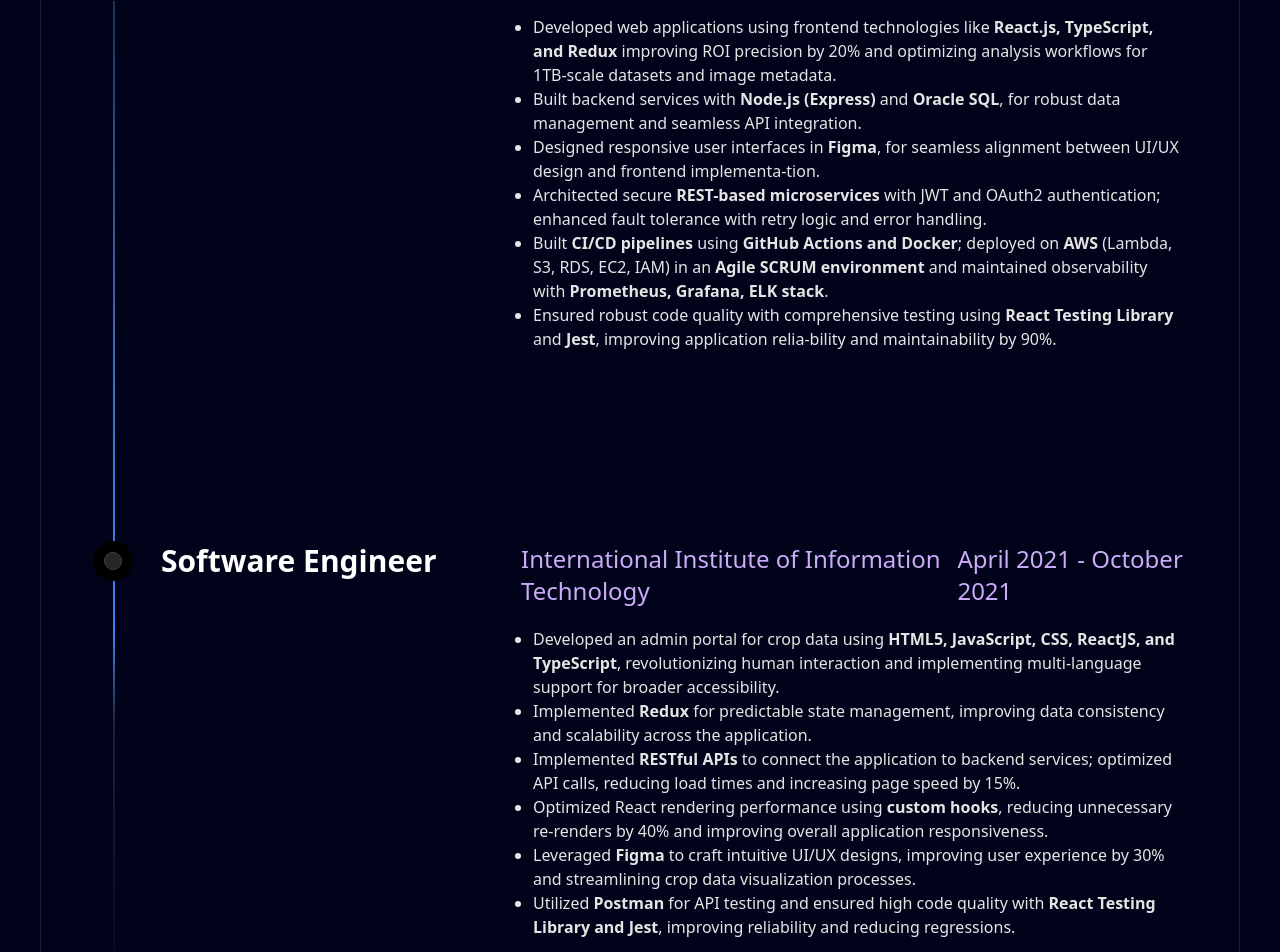
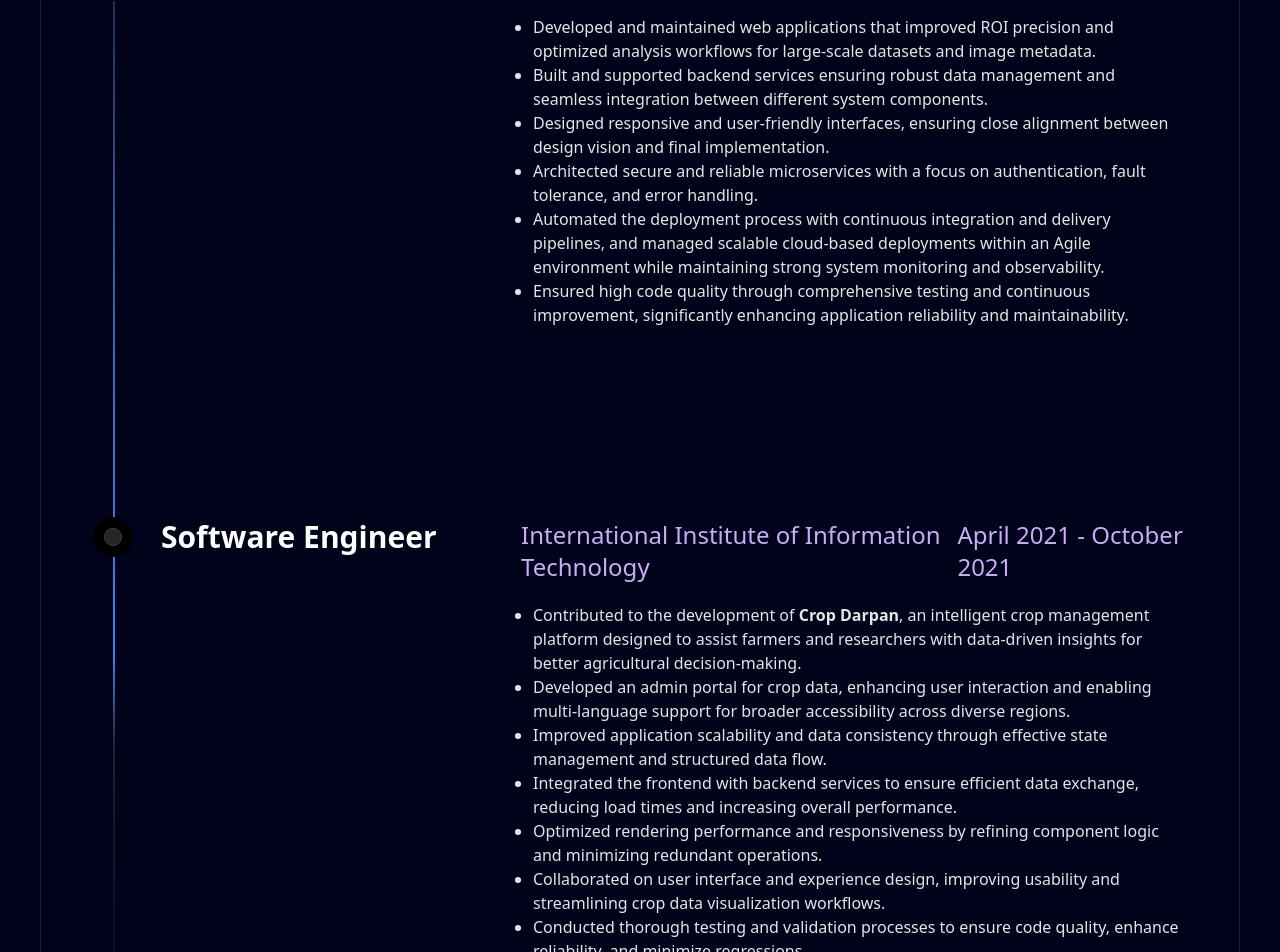
Before and after one commit to Adhinesh-Reddy/portfolio, a Next.js app: page / in a window 1280 px wide. Shown: the part 2080-3032 px from the top of the page. Built offline with nearby package versions, Linux system fonts and the light colour scheme.

Commit message:
Add files via upload

```diff
--- a/data/index.tsx
+++ b/data/index.tsx
@@ -219,25 +219,25 @@
 
         <ul className="list-disc pl-3 text-neutral-800 dark:text-neutral-200 text-sm md:text-base font-normal mb-8">
           <li>
-            Developed web applications using frontend technologies like <strong>React.js, TypeScript, and Redux</strong> improving ROI precision by 20% and optimizing analysis workflows for 1TB-scale datasets and image metadata.
+            Developed and maintained web applications that improved ROI precision and optimized analysis workflows for large-scale datasets and image metadata.
           </li>
           <li>
-            Built backend services with <strong>Node.js (Express)</strong> and <strong>Oracle SQL</strong>, for robust data management and seamless API integration.
+            Built and supported backend services ensuring robust data management and seamless integration between different system components.
           </li>
           <li>
-            Designed responsive user interfaces in <strong>Figma</strong>, for seamless alignment between UI/UX design and frontend implementa-tion.
+            Designed responsive and user-friendly interfaces, ensuring close alignment between design vision and final implementation.
           </li>
           <li>
-            Architected secure <strong>REST-based microservices</strong> with JWT and OAuth2 authentication; enhanced fault tolerance with retry logic and error handling.
+            Architected secure and reliable microservices with a focus on authentication, fault tolerance, and error handling.
           </li>
           <li>
-            Built <strong>CI/CD pipelines</strong> using <strong>GitHub Actions and Docker</strong>; deployed on <strong>AWS</strong> (Lambda, S3, RDS, EC2, IAM) in an <strong>Agile SCRUM environment</strong> and maintained observability with <strong>Prometheus, Grafana, ELK stack</strong>.
+            Automated the deployment process with continuous integration and delivery pipelines, and managed scalable cloud-based deployments within an Agile environment while maintaining strong system monitoring and observability.
           </li>
           <li>
-            Ensured robust code quality with comprehensive testing using <strong>React Testing Library</strong> and <strong>Jest</strong>, improving application relia-bility and maintainability by 90%.
+            Ensured high code quality through comprehensive testing and continuous improvement, significantly enhancing application reliability and maintainability.
           </li>
+        </ul>
 
-        </ul>
 
       </div>
     ),
@@ -258,25 +258,29 @@
 
         <ul className="list-disc pl-3 text-neutral-800 dark:text-neutral-200 text-sm md:text-base font-normal mb-8">
           <li>
-            Developed an admin portal for crop data using <strong>HTML5, JavaScript, CSS, ReactJS, and TypeScript</strong>, revolutionizing human interaction and implementing multi-language support for broader accessibility.
+            Contributed to the development of <strong>Crop Darpan</strong>, an intelligent crop management platform designed to assist farmers and researchers with data-driven insights for better agricultural decision-making.
           </li>
           <li>
-            Implemented <strong>Redux</strong> for predictable state management, improving data consistency and scalability across the application.
+            Developed an admin portal for crop data, enhancing user interaction and enabling multi-language support for broader accessibility across diverse regions.
           </li>
           <li>
-            Implemented <strong>RESTful APIs</strong> to connect the application to backend services; optimized API calls, reducing load times and increasing page speed by 15%.
+            Improved application scalability and data consistency through effective state management and structured data flow.
           </li>
           <li>
-            Optimized React rendering performance using <strong>custom hooks</strong>, reducing unnecessary re-renders by 40% and improving overall application responsiveness.
+            Integrated the frontend with backend services to ensure efficient data exchange, reducing load times and increasing overall performance.
           </li>
           <li>
-            Leveraged <strong>Figma</strong> to craft intuitive UI/UX designs, improving user experience by 30% and streamlining crop data visualization processes.
+            Optimized rendering performance and responsiveness by refining component logic and minimizing redundant operations.
           </li>
           <li>
-            Utilized <strong>Postman</strong> for API testing and ensured high code quality with <strong>React Testing Library and Jest</strong>, improving reliability and reducing regressions.
+            Collaborated on user interface and experience design, improving usability and streamlining crop data visualization workflows.
           </li>
+          <li>
+            Conducted thorough testing and validation processes to ensure code quality, enhance reliability, and minimize regressions.
+          </li>
+        </ul>
 
-        </ul>
+
 
       </div>
     ),
```
